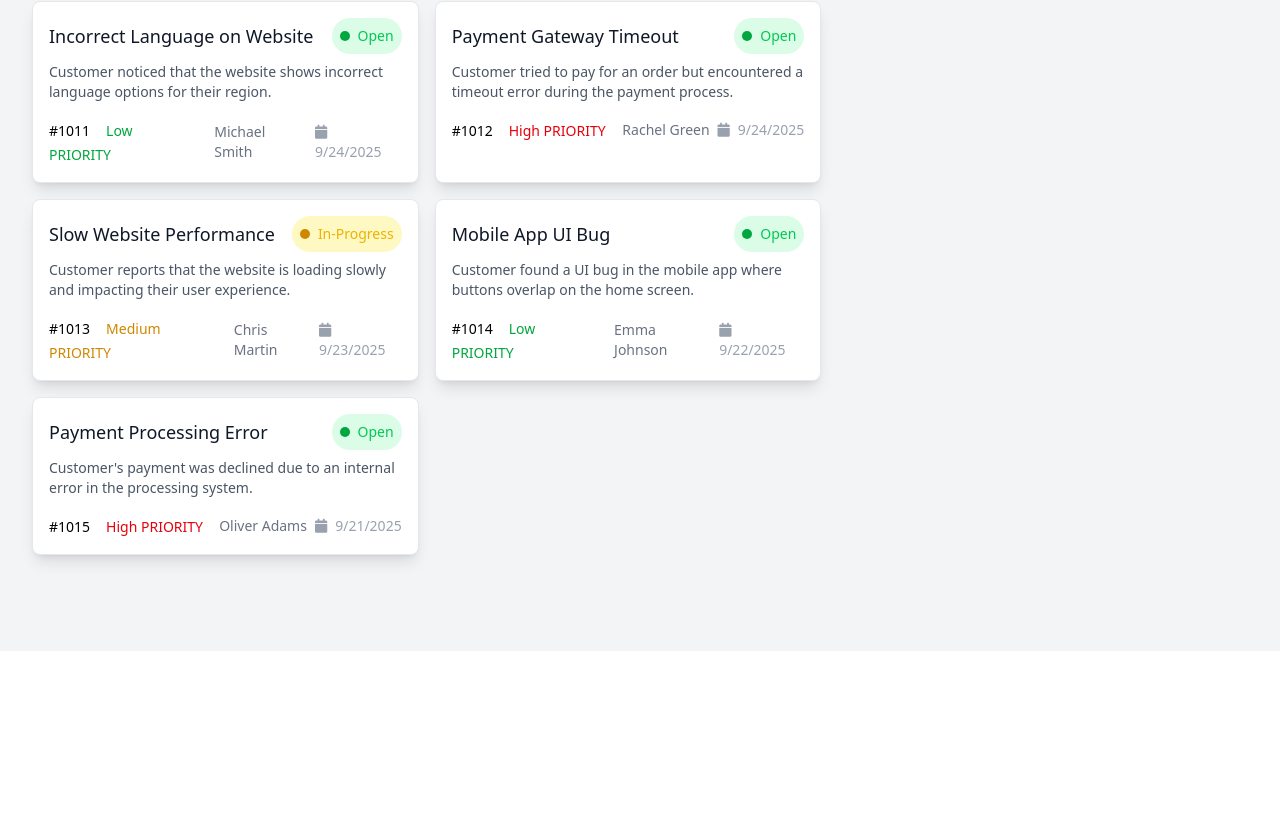
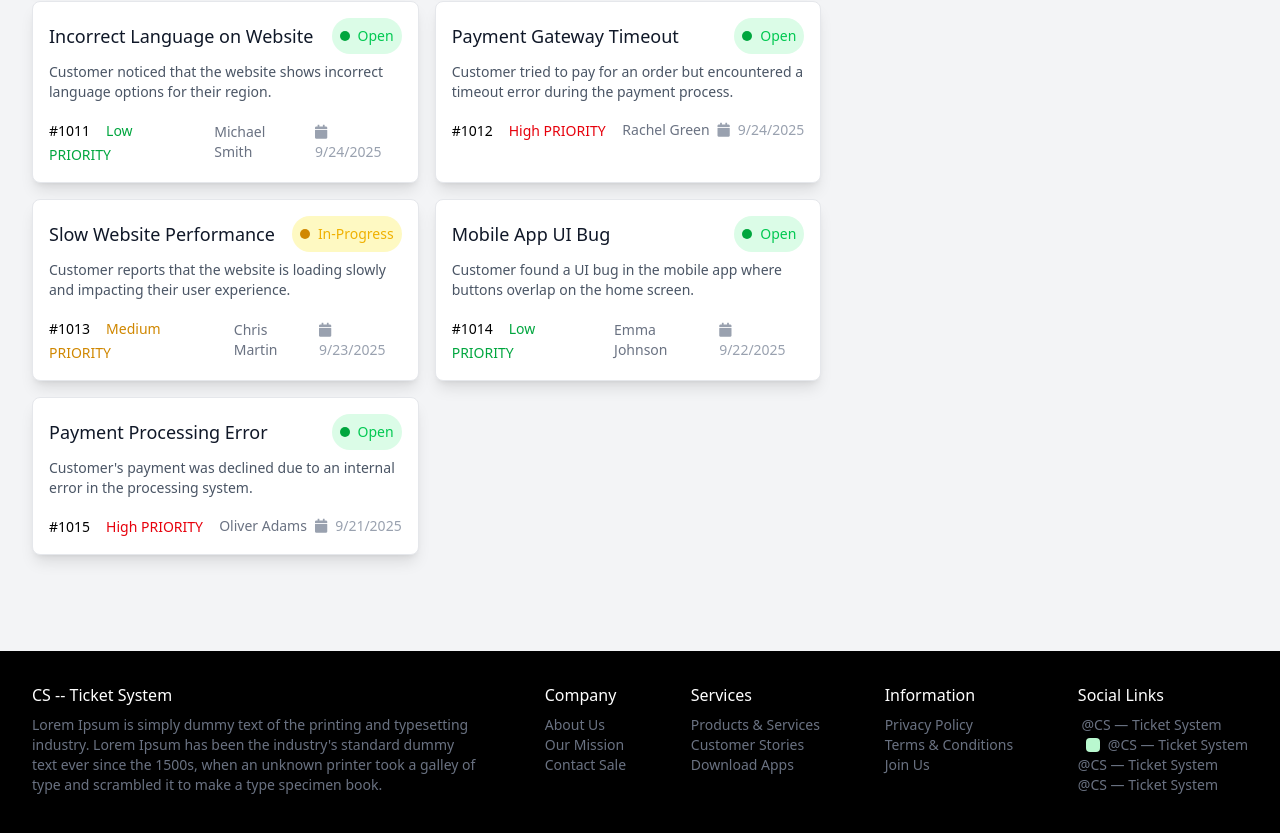
Before and after one commit to mehedii-hasann-00/react-ass-7, a React (Vite) app: page / in a window 1280 px wide. Shown: the part 1513-2346 px from the top of the page. Before the commit the page ends 2164 px from the top, so only its background shows below. Built offline with nearby package versions, Linux system fonts and the light colour scheme.

Commit message:
footer add

```diff
--- a/src/App.jsx
+++ b/src/App.jsx
@@ -159,6 +159,50 @@ function App() {
         </div>
       </div>
 
+      <div className='bg-black  flex p-8 justify-between'>
+        <div className='max-w-md'>
+          <h2 className='text-white'>CS -- Ticket System</h2>
+          <p className='py-2 text-sm font-light text-gray-500'>Lorem Ipsum is simply dummy text of the printing and typesetting industry. Lorem Ipsum has been the industry's standard dummy text ever since the 1500s, when an unknown printer took a galley of type and scrambled it to make a type specimen book.</p>
+        </div>
+        <div>
+          <h3 className='text-white'>Company</h3>
+          <div className='py-2 text-sm font-light text-gray-500'>
+            <p>About Us</p>
+            <p>Our Mission</p>
+            <p>Contact Sale</p>
+          </div>
+
+        </div>
+        <div>
+          <h3 className='text-white'>Services</h3>
+          <div className='py-2 text-sm font-light text-gray-500'>
+            <p>Products & Services</p>
+            <p>Customer Stories</p>
+            <p>Download Apps</p>
+          </div>
+
+        </div>
+        <div>
+          <h3 className='text-white'>Information</h3>
+          <div className='py-2 text-sm font-light text-gray-500'>
+            <p>Privacy Policy</p>
+            <p>Terms & Conditions</p>
+            <p>Join Us</p>
+          </div>
+
+        </div>
+        <div>
+          <h3 className='text-white'>Social Links</h3>
+          <div className='py-2 text-sm font-light text-gray-500'>
+            <p><i class="fa fa-brands fa-square-x-twitter bg-green-300"></i> <span>@CS — Ticket System</span></p>
+            <p><i class="fa fa-brands fa-facebook bg-green-200 mx-2 rounded "></i>@CS — Ticket System</p>
+            <p>@CS — Ticket System</p>
+            <p>@CS — Ticket System</p>
+          </div>
+
+        </div>
+      </div>
+
     </>
   )
 }
```
